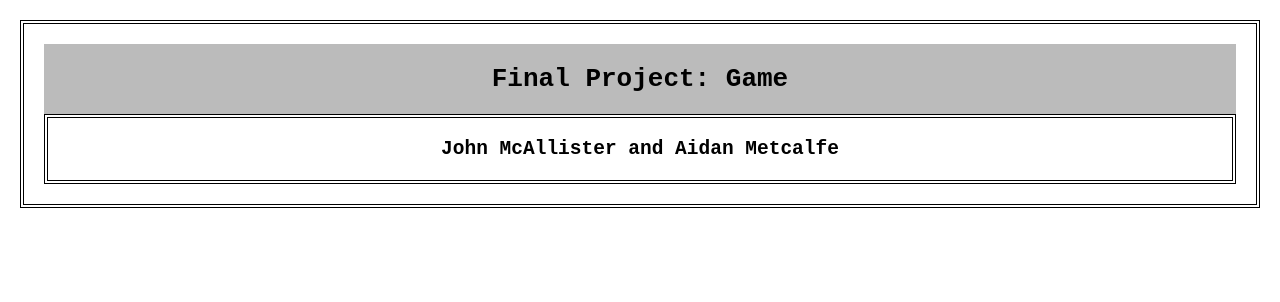
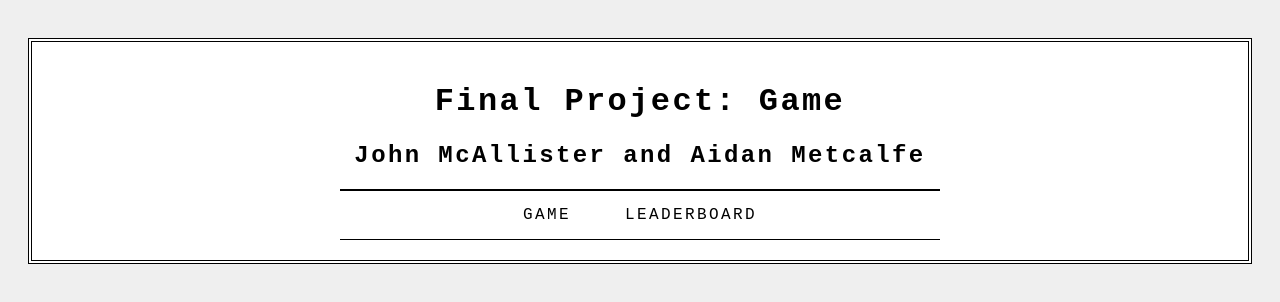
Before and after one commit to violeteloiv/FinalProject, a website: page public/index.html in a window 1280 px wide. Drawn offline with Linux system fonts and the light colour scheme.

Commit message:
BETTER HTML

```diff
--- a/public/index.html
+++ b/public/index.html
@@ -12,10 +12,22 @@
 
   <body>
 
+    <div id="page">
+
       <h1 align="center" class="mainHeader"> Final Project: Game </h1>
 
       <h2 align="center" class="secondHeader"> John McAllister and Aidan Metcalfe </h2>
 
+      <ul id="navigation">
+
+        <li> <a href="#"> Game </a> </li>
+
+        <li> <a href="#"> Leaderboard </a> </li>
+
+      </ul>
+
+    </div>
+
   </body>
 
 </html>
--- a/public/main.css
+++ b/public/main.css
@@ -1,27 +1,78 @@
-* {
+body {
 
-  font-family: monospace; courier;
+  font-family: "Courier New", Courier, moospace;
 
   padding: 20px;
 
-  margin: 0px;
+  letter-spacing: 0.15em;
+
+  background-color: #efefef;
 
 }
 
-body {
+#page {
+
+  margin: 10px auto 10px auto;
+
+  padding: 20px;
 
   border: 4px double #000;
 
-}
-
-h1.mainHeader {
-
-  background-color: #bbbbbb;
+  background-color: #ffffff;
 
 }
 
-h2.secondHeader {
+ul {
 
-  border: 4px double #000;
+  width: 570px;
+
+  padding: 15px;
+
+  margin: 0px auto 0px auto;
+
+  border-top: 2px solid #000;
+
+  border-bottom:1px solid #000;
+
+  text-align: center;
 
 }
+
+li {
+
+  display: inline;
+
+  margin: 0px 3px;
+}
+
+p {
+
+  text-align: center;
+
+  width: 600px;
+
+  margin: 20px auto 20px auto;
+
+  font-weight: normal;
+
+}
+
+a {
+
+  color: #000000;
+
+  text-transform: uppercase;
+
+  text-decoration: none;
+
+  padding: 6px 18px 5px 18px;
+
+}
+
+a:hover, a.on {
+
+  color: #cc3333;
+
+  background-color: #ffffff;
+
+}
```
